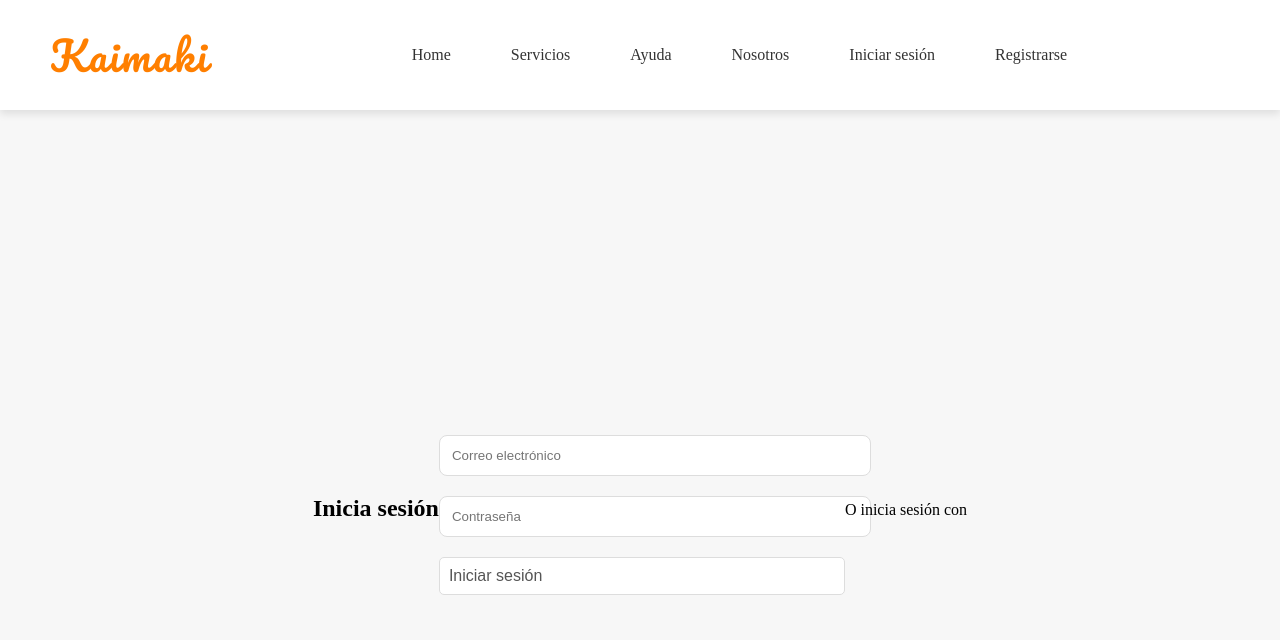
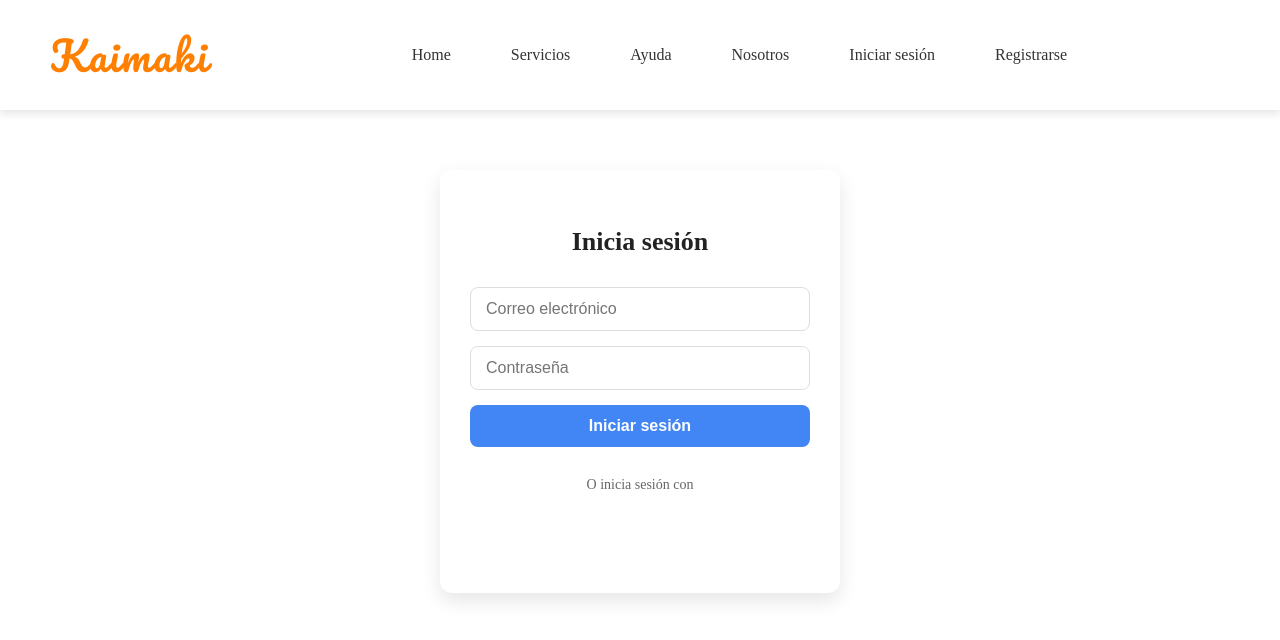
Before and after one commit to frank-froz/KaiMaki, a React (Vite) app in the folder usuario/usuario-frontend-web/: page /login in a window 1280 px wide. Shown: the top 640 px of the page. Built offline with nearby package versions, Linux system fonts and the light colour scheme; no server answers.

Commit message:
chore: ajustes generales en frontend y dependencias

```diff
--- a/usuario/usuario-frontend-web/package.json
+++ b/usuario/usuario-frontend-web/package.json
@@ -13,6 +13,7 @@
     "@hookform/resolvers": "^5.0.1",
     "@react-oauth/google": "^0.12.2",
     "axios": "^1.9.0",
+    "jwt-decode": "^4.0.0",
     "react": "^19.1.0",
     "react-dom": "^19.1.0",
     "react-hook-form": "^7.56.3",
--- a/usuario/usuario-frontend-web/src/css/LoginPage.css
+++ b/usuario/usuario-frontend-web/src/css/LoginPage.css
@@ -1,180 +1,99 @@
-/* src/pages/LoginPage.css */
-
+/* Contenedor principal, centrado vertical y horizontal */
 .login-container {
-  display: flex;
-  justify-content: center;
-  align-items: center;
-  height: 100vh;
-  background-color: #f7f7f7;  /* Fondo gris claro */
-}
-.nsm7Bb-HzV7m-LgbsSe-BPrWId {
-   font-size: 16px;
-}
-.login-card {
-  background-color: white;
-  padding: 40px;
+  max-width: 400px;
+  margin: 60px auto;
+  padding: 40px 30px;
+  background: white;
   border-radius: 12px;
-  box-shadow: 0px 8px 20px rgba(0, 0, 0, 0.1);
+  box-shadow: 0 8px 20px rgba(0,0,0,0.1);
   text-align: center;
-  width: 400px;
+  box-sizing: border-box;
 }
 
 h1 {
-  font-size: 24px;
+  font-size: 26px;
+  margin-bottom: 30px;
   font-weight: 600;
-  margin-bottom: 20px;
+  color: #222;
 }
 
-p {
-  font-size: 16px;
-  color: #555;
+/* Formulario */
+.login-form {
+  display: flex;
+  flex-direction: column;
+  gap: 15px;
   margin-bottom: 30px;
 }
 
-.login-buttons {
-  display: flex;
-  flex-direction: column;
-
-  gap: 20px;
+.login-form input {
+  padding: 12px 15px;
+  font-size: 16px;
+  border: 1px solid #ddd;
+  border-radius: 8px;
+  box-sizing: border-box;
+  transition: border-color 0.3s ease;
 }
 
-.google-login-button {
+.login-form input:focus {
+  border-color: #4285F4;
+  outline: none;
+}
+
+/* Botón login email */
+.email-login-button {
   background-color: #4285F4;
   color: white;
-  padding: 12px;
+  font-weight: 600;
+  border: none;
+  border-radius: 8px;
+  padding: 12px 0;
+  cursor: pointer;
   font-size: 16px;
-  font-weight: 500;
-  border-radius: 8px;
-  border: none;
-  cursor: pointer;
-  width: 100%;
+  transition: background-color 0.3s ease;
 }
 
-.email-login-button {
-  background-color: #ffffff;
-  color: #555;
-  padding: 9px;
-  font-size: 16px;
-  font-weight: 500;
-  border-radius: 5px;
-  border: 1px solid #ddd;
-  cursor: pointer;
-  width: 100%;
-  display: flex;
-  align-items: center;
-  gap: 90px; /* Aumentar el espacio entre el icono y el texto */
-}
 .email-login-button:hover {
-  background-color: #f7f7f7;
+  background-color: #357ae8;
 }
 
-.material-icons {
-  font-size: 18px;  /* Tamaño del icono */
-  vertical-align: middle;  /* Centra el icono verticalmente */
-}
-
-.terms {
-  font-size: 14px;
-  color: #888;
-  margin-top: 20px;
-}
-
-.terms a {
-  color: #4285F4;
-  text-decoration: none;
-}
-
-.terms a:hover {
-  text-decoration: underline;
-}
-.login-container {
-  display: flex;
-  justify-content: center;
-  align-items: center;
-  height: 100vh;
-  background-color: #f7f7f7;
-}
-
-.login-card {
-  background-color: white;
-  padding: 40px;
-  border-radius: 12px;
-  box-shadow: 0px 8px 20px rgba(0, 0, 0, 0.1);
-  text-align: center;
-  width: 400px;
-}
-
-input {
-  width: 100%;
-  padding: 12px;
-  margin: 10px 0;
-  border-radius: 8px;
-  border: 1px solid #ddd;
-}
-
-button {
-  padding: 12px;
-  background-color: #4285F4;
-  color: white;
-  font-size: 16px;
-  font-weight: 500;
-  border-radius: 8px;
-  border: none;
-  cursor: pointer;
-  width: 100%;
-  margin-top: 10px;
-}
-
-button:hover {
-  background-color: #4285F4;
-}
-
+/* Mensaje error */
 .error {
   color: red;
   font-size: 14px;
+  margin-top: -10px;
+  margin-bottom: 10px;
+  text-align: left;
 }
 
-.terms {
+/* Divisor entre métodos */
+.divider {
+  margin: 20px 0;
+  font-weight: 500;
+  color: #666;
   font-size: 14px;
-  color: #888;
-  margin-top: 20px;
 }
 
-.back-button {
-  background-color: transparent;
-  border: none;
-  color: transparent;
-  font-size: 16px;
-  cursor: pointer;
-  margin-bottom: 20px;
-  display: inline-flex;
-}
-.step-header {
-  display: flex;
-  align-items: center;
-  gap: 10px; /* Espacio entre la flecha y el título */
-  margin-bottom: 20px;
-  padding-left: 10px; /* Añadir un poco de padding para alejar el contenido del borde */
+/* Contenedor botón Google */
+.google-login-button-wrapper {
+  max-width: 300px;
+  margin: 0 auto;
 }
 
-.back-button {
-  background-color: transparent;
-  border: none;
-  color: #010101;
-  cursor: pointer;
-  padding: 0;  /* Eliminar cualquier padding extra */
-  font-size: 50px; /* Ajuste el tamaño de la flecha */
-  width: auto; /* Evitar que el botón ocupe demasiado espacio */
-  height: auto; /* Ajuste automático de la altura */
+/* Si el GoogleLoginButton usa un botón nativo, aplica este estilo global */
+/* Ajusta según el botón real que uses */
+.google-login-button-wrapper button {
+  width: 100% !important;
+  background-color: #4285F4 !important;
+  color: white !important;
+  font-weight: 600 !important;
+  padding: 12px 0 !important;
+  border-radius: 8px !important;
+  border: none !important;
+  cursor: pointer !important;
+  font-size: 16px !important;
+  transition: background-color 0.3s ease !important;
 }
 
-.back-button svg {
-  width: 20px; /* Tamaño de la flecha ajustado */
-  height: 20px;
+.google-login-button-wrapper button:hover {
+  background-color: #357ae8 !important;
 }
-
-h2 {
-  font-size: 20px;
-  font-weight: bold;
-  margin: 0; /* Eliminar márgenes innecesarios */
-}
--- a/usuario/usuario-frontend-web/src/main.jsx
+++ b/usuario/usuario-frontend-web/src/main.jsx
@@ -5,7 +5,7 @@ import App from './App'
 import { AuthProvider } from './context/AuthContext'
 import { GoogleOAuthProvider } from '@react-oauth/google'
 
-const googleClientId = '170867542358-hdsnihn8u028bper2o6sgrvtr98iv6su.apps.googleusercontent.com';
+const googleClientId = import.meta.env.VITE_GOOGLE_CLIENT_ID;
 
 ReactDOM.createRoot(document.getElementById('root')).render(
   <React.StrictMode>
```
Also changed, not shown: 1 other file (tests, documents, lock files or other folders).
